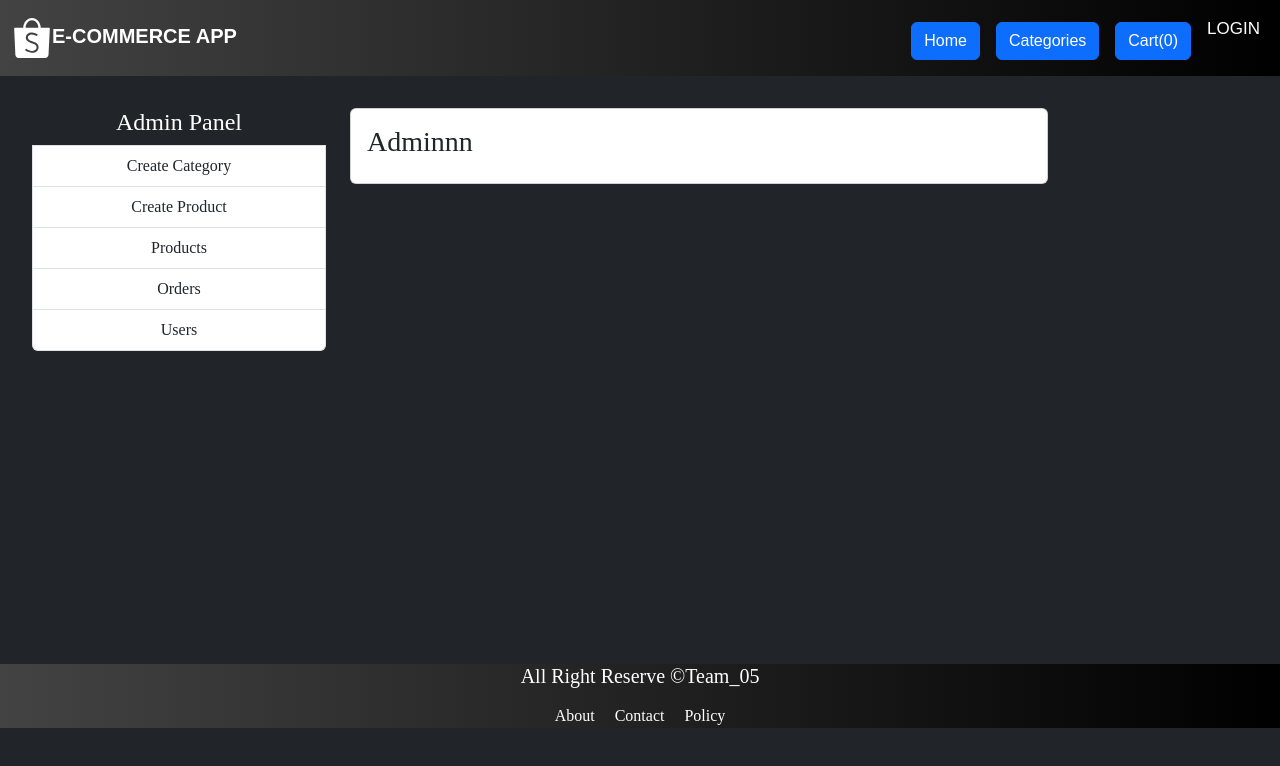
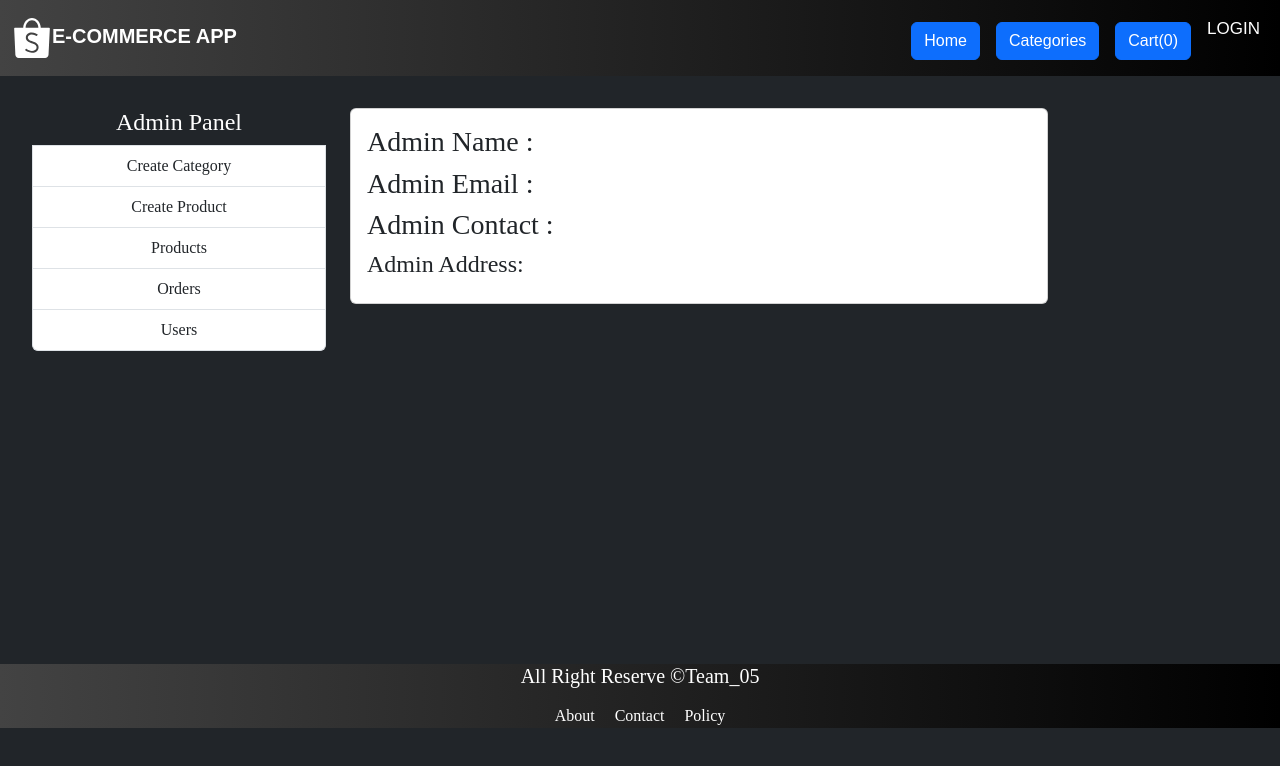
Before and after one commit to Touqeer001/E-commerce-web-application-using-MERN-Stack, a React (Create React App) app in the folder client/: page /admin in a window 1280 px wide. Shown: the top 766 px of the page. Built offline with nearby package versions, Linux system fonts and the light colour scheme.

Commit message:
Admin Dashboard

```diff
--- a/client/src/pages/Admin/AdminDashbord.jsx
+++ b/client/src/pages/Admin/AdminDashbord.jsx
@@ -2,8 +2,10 @@ import React from "react";
 import Layout from "../../components/Layout/Layout";
 
 import AdminMenu from "../../components/Layout/AdminMenu";
+import { useAuth } from "../../context/auth";
 
 export const AdminDashbord = () => {
+  const [auth, setAuth] = useAuth();
 
   return (
     <Layout>
@@ -14,14 +16,12 @@ export const AdminDashbord = () => {
           </div>
           <div className="col-md-9">
             <div className="card w-75 p-3">
-              {/* <h3> Admin Name : {auth?.user?.name}</h3>
+              <h3> Admin Name : {auth?.user?.name}</h3>
               <h3> Admin Email : {auth?.user?.email}</h3>
-              <h3> Admin Contact : {auth?.user?.phone}</h3> */}
+              <h3> Admin Contact : {auth?.user?.phone}</h3>
+               <h4>Admin Address:{auth?.user?.address}</h4>
 
-              <h3>Adminnn</h3>
-
-
-            </div>
+                </div>
           </div>
         </div>
       </div>
```
